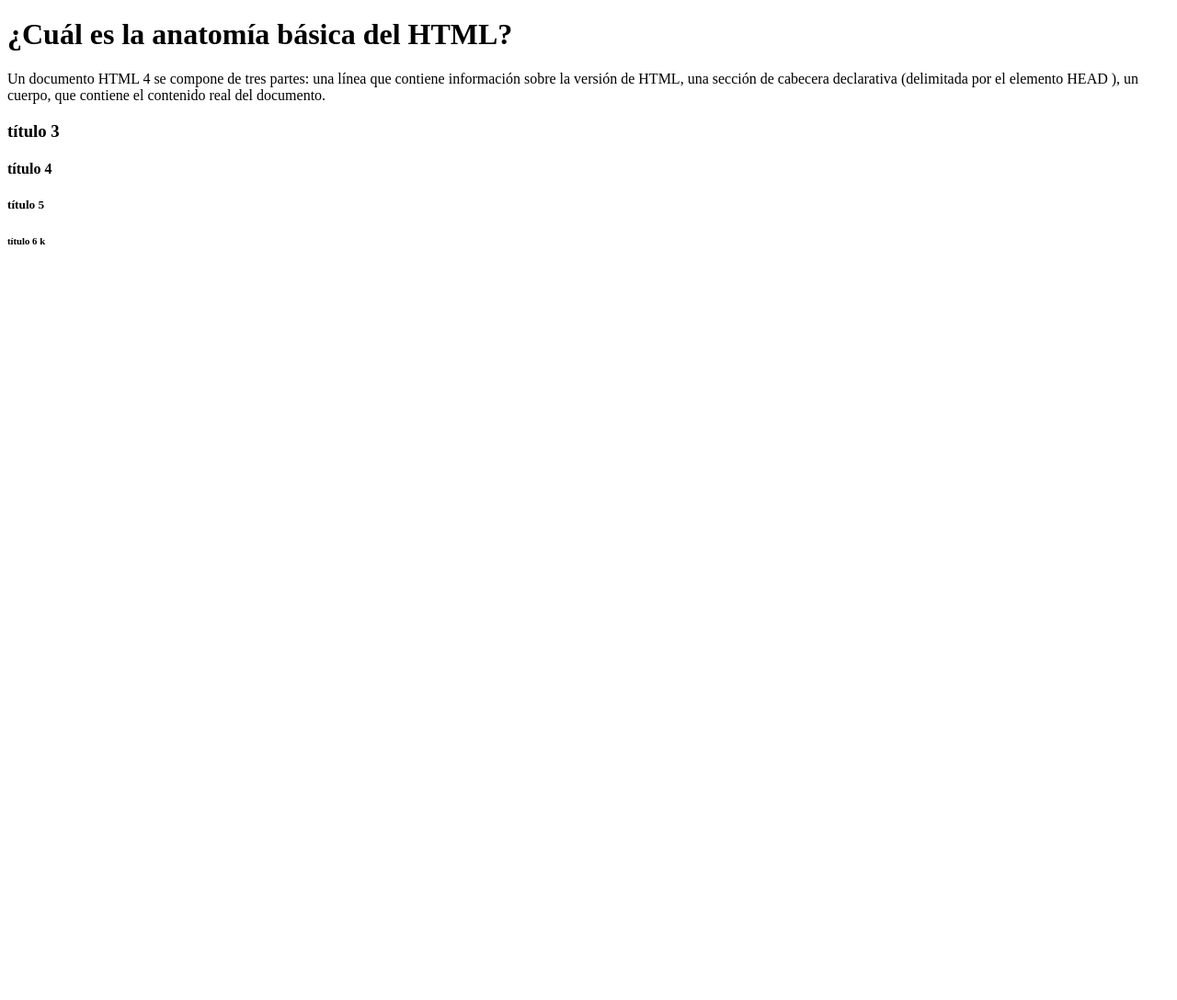
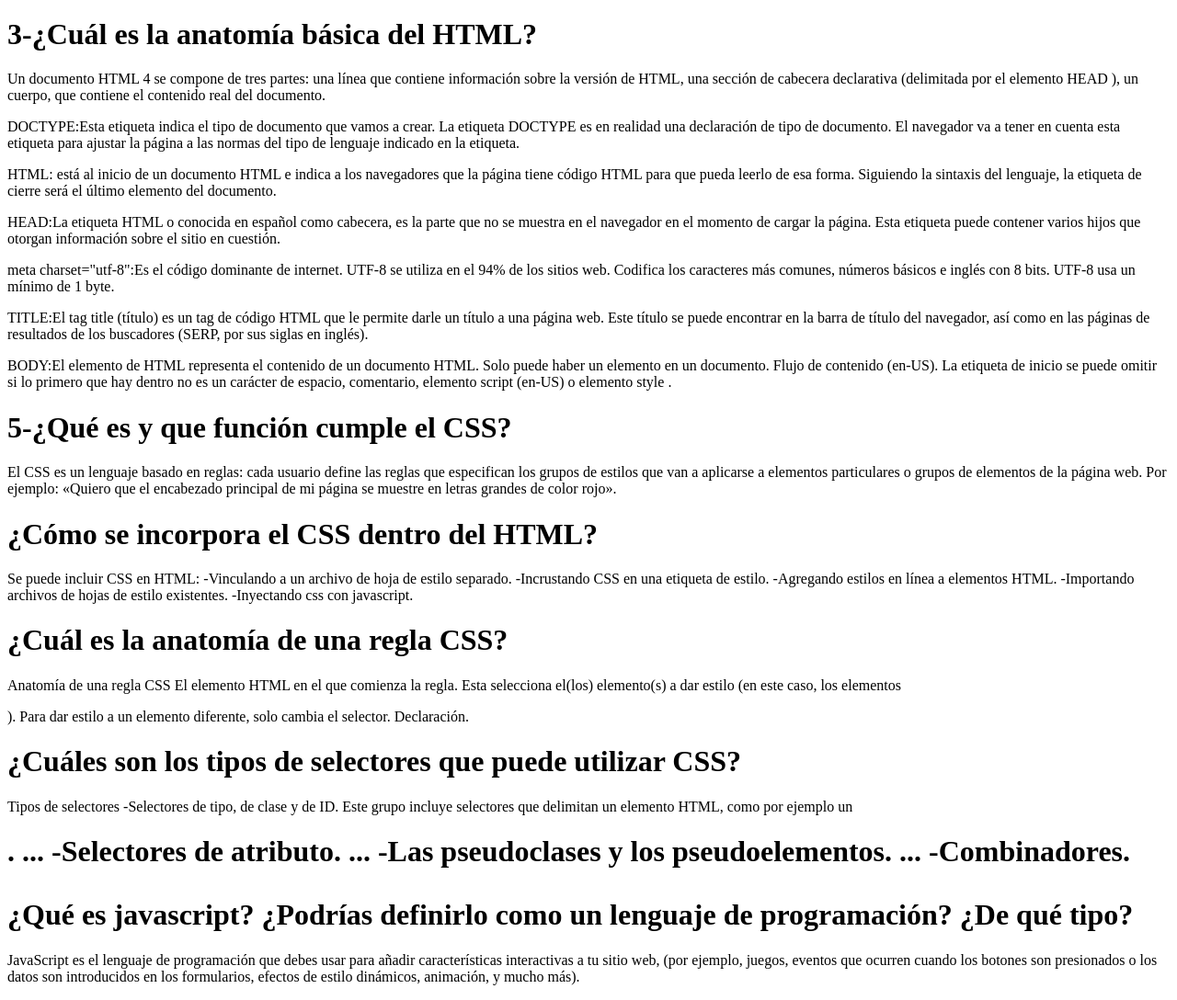
Before and after one commit to elblanco222/prueba, a plain HTML site: page index.html in a window 1280 px wide. Shown: the part 703-1791 px from the top of the page at 92% size. Before the commit the page ends 996 px from the top, so only its background shows below. Drawn offline with Linux system fonts and the light colour scheme.

Commit message:
ya falta poco y nmeralos

```diff
--- a/index.html
+++ b/index.html
@@ -6,7 +6,7 @@
     <title>Trabajo Practico Nº1</title>
 </head>
 <body>
-    <h1>¿que es el HTML?</h1>
+    <h1>1-¿que es el HTML?</h1>
     <p>HTML: Lenguaje de etiquetas de hipertexto</p>
     <p> es el componente más básico de la Web.
          Define el significado y la estructura del contenido web.
@@ -18,7 +18,7 @@
           <p>title</P>
           <p>DOCTYPE</p>
           <p>HTML</p>
-          <h1>¿Cómo es la anatomía de un elemento HTML?</h1>
+          <h1>2-¿Cómo es la anatomía de un elemento HTML?</h1>
           <p>Es una forma de definir la estructura del texto o su presentación
              a través de etiquetas o marcas. Este tipo de lenguajes son los que entienden
              los navegadores. HTML y XML, son los más conocidos. A diferencia de los lenguajes
@@ -29,13 +29,36 @@
         empieza a tener efecto el elemento —en este caso, dónde es el comienzo del párrafo—</p>
         <h2>ejemlo:</h2>
         <p>mi gato es muy gruñon</p>
-        <h1>¿Cuál es la anatomía básica del HTML?</h1>
+        <h1>3-¿Cuál es la anatomía básica del HTML?</h1>
         <p>Un documento HTML 4 se compone de tres partes: una línea que contiene información
             sobre la versión de HTML, una sección de cabecera declarativa (delimitada por el elemento HEAD ),
             un cuerpo, que contiene el contenido real del documento.</p>
-    <h3>título 3</h3>
-    <h4>título 4</h4>
-    <h5>título 5</h5>
-    <h6>título 6 k</h6>
+            <p>DOCTYPE:Esta etiqueta indica el tipo de documento que vamos a crear. La etiqueta DOCTYPE es en realidad una declaración de tipo de documento. El navegador va a tener en cuenta esta etiqueta para ajustar la página a las normas del tipo de lenguaje indicado en la etiqueta.</p>
+            <p>HTML:<html> está al inicio de un documento HTML e indica a los navegadores que la página tiene código HTML para que pueda leerlo de esa forma. Siguiendo la sintaxis del lenguaje, la etiqueta de cierre </html> será el último elemento del documento.</p>
+            <p>HEAD:La etiqueta HTML <head> o conocida en español como cabecera, es la parte que no se muestra en el navegador en el momento de cargar la página. Esta etiqueta puede contener varios hijos que otorgan información sobre el sitio en cuestión.</p>
+            <p>meta charset="utf-8":Es el código dominante de internet. UTF-8 se utiliza en el 94% de los sitios web. Codifica los caracteres más comunes, números básicos e inglés con 8 bits. UTF-8 usa un mínimo de 1 byte.</p>
+            <p>TITLE:El tag title (título) es un tag de código HTML que le permite darle un título a una página web. Este título se puede encontrar en la barra de título del navegador, así como en las páginas de resultados de los buscadores (SERP, por sus siglas en inglés).</p>
+            <p>BODY:El elemento <body> de HTML representa el contenido de un documento HTML. Solo puede haber un elemento <body> en un documento. Flujo de contenido (en-US). La etiqueta de inicio se puede omitir si lo primero que hay dentro no es un carácter de espacio, comentario, elemento script (en-US) o elemento style .</p>
+    <h1>5-¿Qué es y que función cumple el CSS?</h1>
+    <p>El CSS es un lenguaje basado en reglas: cada usuario define las reglas que especifican los grupos de estilos que van a aplicarse a elementos particulares o grupos de elementos de la página web. Por ejemplo: «Quiero que el encabezado principal de mi página se muestre en letras grandes de color rojo».</p>
+<h1>¿Cómo se incorpora el CSS dentro del HTML?</h1>
+<p>Se puede incluir CSS en HTML:
+    -Vinculando a un archivo de hoja de estilo separado.
+    -Incrustando CSS en una etiqueta de estilo.
+    -Agregando estilos en línea a elementos HTML.
+    -Importando archivos de hojas de estilo existentes.
+    -Inyectando css con javascript.</p>
+    <h1>¿Cuál es la anatomía de una regla CSS?</h1>
+    <p>Anatomía de una regla CSS
+        El elemento HTML en el que comienza la regla. Esta selecciona el(los) elemento(s) a dar estilo (en este caso, los elementos <p> ). Para dar estilo a un elemento diferente, solo cambia el selector. Declaración.</p>
+        <h1>¿Cuáles son los tipos de selectores que puede utilizar CSS?</h1>
+        <p>Tipos de selectores
+            -Selectores de tipo, de clase y de ID. Este grupo incluye selectores que delimitan un elemento HTML, como por ejemplo un <h1> . ...
+            -Selectores de atributo. ...
+            -Las pseudoclases y los pseudoelementos. ...
+            -Combinadores.</p>
+            <h1>¿Qué es javascript? ¿Podrías definirlo como un lenguaje de programación? ¿De qué tipo?</h1>
+            <p>JavaScript es el lenguaje de programación que debes usar para añadir características interactivas a tu sitio web, (por ejemplo, juegos, eventos que ocurren cuando los botones son presionados o los datos son introducidos en los formularios, efectos de estilo dinámicos, animación, y mucho más).</p>
+            <p></p>
 </body>
 </html>
```
Also changed, not shown: joaquin.html (added, +16 -0 lines).
